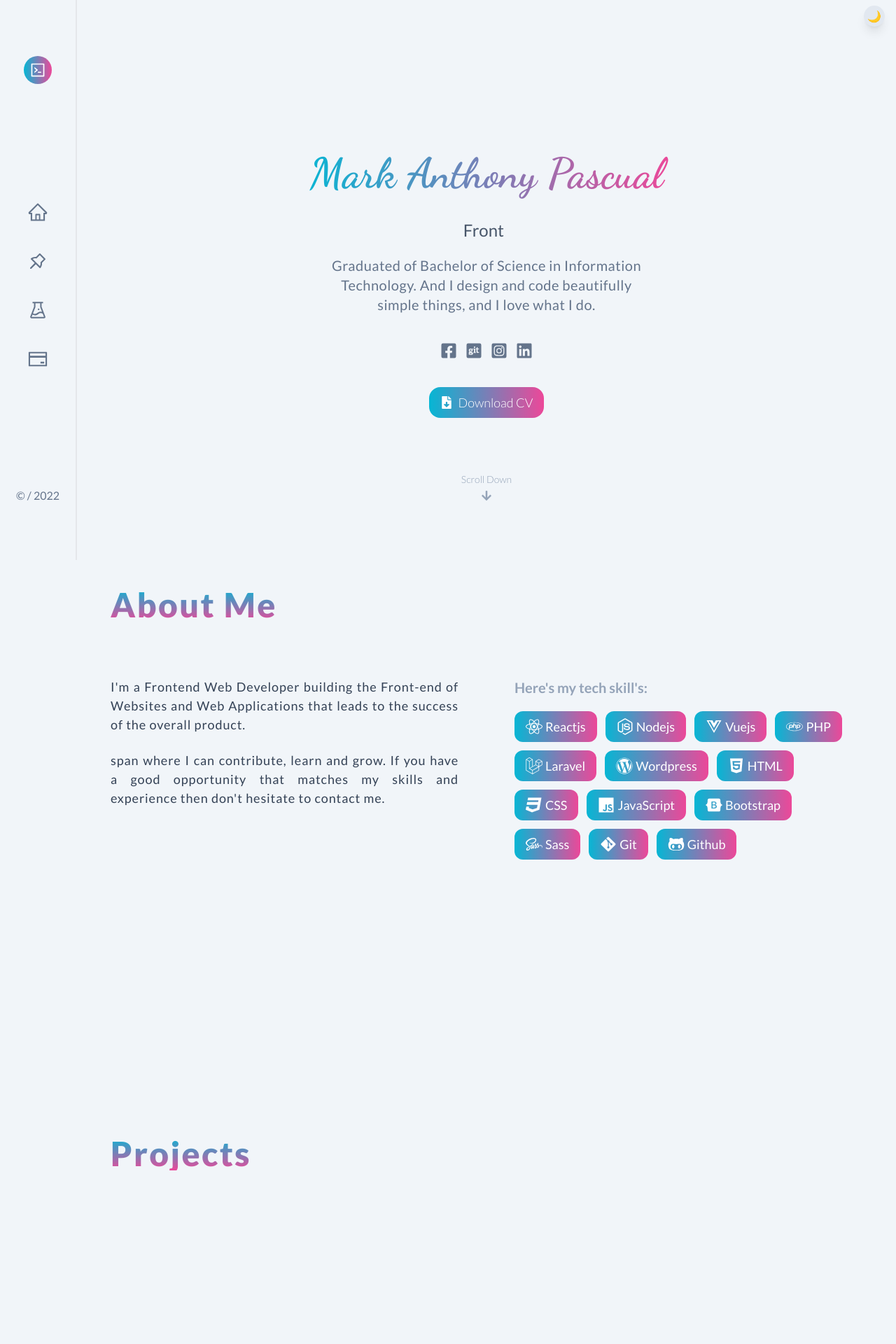
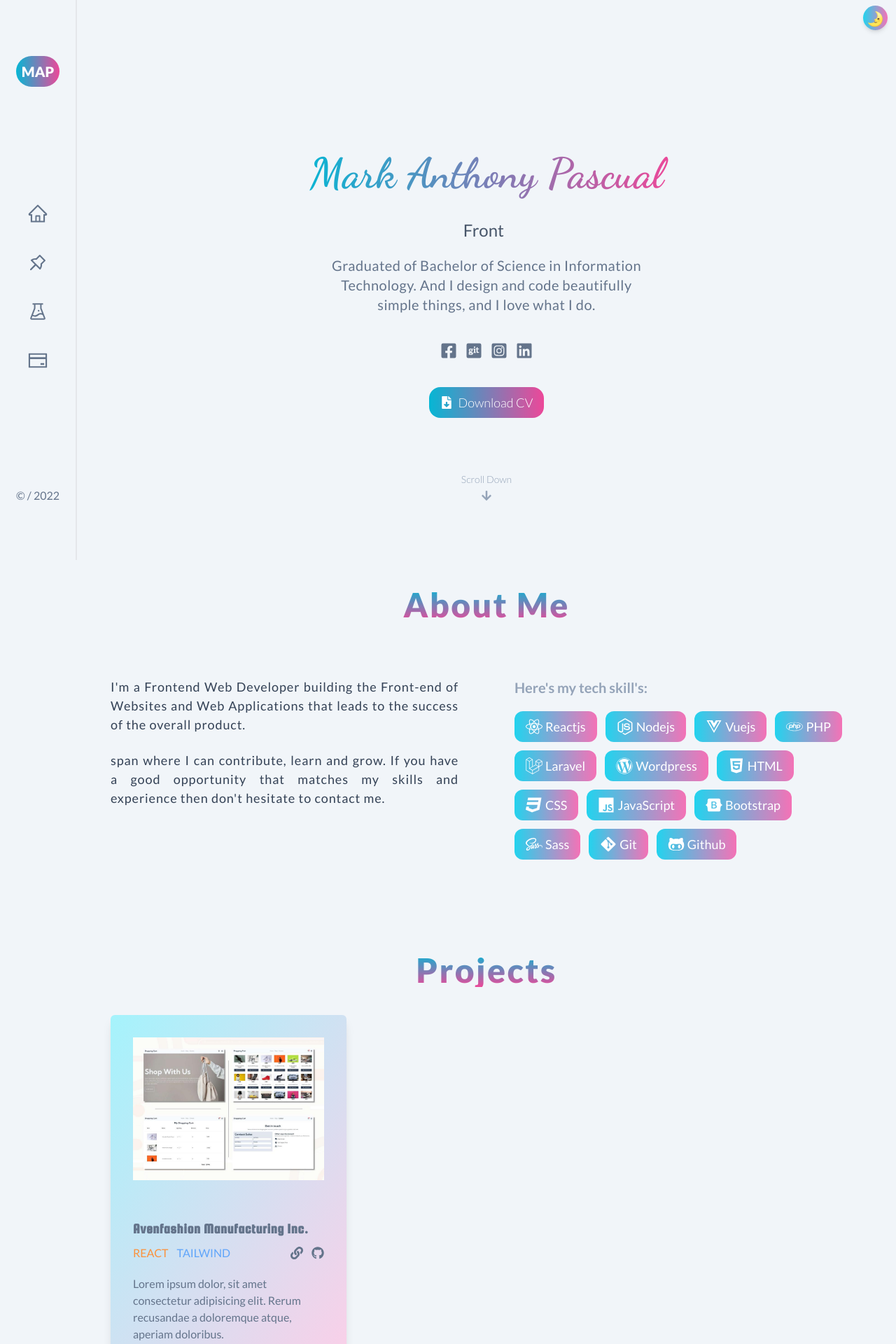
Before and after one commit to markan2ny/portfolio-v2, a React (Vite) app: page / in a window 1280 px wide. Shown: the top 1920 px of the page at 70% size. Built offline with nearby package versions, Linux system fonts and the light colour scheme.

Commit message:
Update Porject section

```diff
--- a/src/components/SectionTitle.jsx
+++ b/src/components/SectionTitle.jsx
@@ -2,7 +2,7 @@ import React from "react";
 
 export const SectionTitle = ({ title }) => {
   return (
-    <h2 className="text-3xl font-black md:text-5xl tracking-wider bg-gradient-to-b from-cyan-500 to-pink-500 text-transparent bg-clip-text md:mb-10 mb-5 md:text-left">
+    <h2 className="text-3xl text-center font-black md:text-5xl tracking-wider bg-gradient-to-b from-cyan-500 to-pink-500 text-transparent bg-clip-text md:mb-10 mb-5">
       {title}
     </h2>
   );
--- a/src/components/Sidebar/Desktop.jsx
+++ b/src/components/Sidebar/Desktop.jsx
@@ -7,9 +7,9 @@ export const Desktop = () => {
       <div className="flex flex-col py-20 items-center w-full justify-between h-full">
         <a
           href="#home"
-          className="font-extrabold uppercase text-2xl bg-gradient-to-r from-cyan-500 to-pink-500 text-white p-2 rounded-full"
+          className="font-extrabold uppercase text-xl bg-gradient-to-r from-cyan-500 to-pink-500 text-white p-2 rounded-full"
         >
-          <Ai.AiOutlineCode />
+          MAP
         </a>
         <nav className="flex w-full flex-col items-center">
           <ul className="flex flex-col items-center text-3xl gap-y-10 text-slate-500">
--- a/src/components/Sidebar/Mobile.jsx
+++ b/src/components/Sidebar/Mobile.jsx
@@ -8,7 +8,7 @@ export const Sidebar = ({ showSidebar }) => {
         !showSidebar ? "left-[-110px] duration-500" : "left-0"
       }`}
     >
-      <div className="flex justify-between flex-col items-center w-full h-[70vh] md:h-[100vh] my-auto rounded-tr-xl rounded-br-xl shadow-xl md:shadow-sm md:rounded-none md:bg-white md:py-10 bg-gradient-to-br from-cyan-500 opacity-[0.7] to-pink-500">
+      <div className="flex justify-between flex-col items-center w-full h-[70vh] md:h-[100vh] my-auto rounded-tr-xl rounded-br-xl md:shadow-sm md:rounded-none md:bg-white md:py-10 bg-gradient-to-br from-cyan-500 opacity-[0.4] to-pink-500">
         <div className="pt-5 animate-pulse">
           <a href="#home" className="font-bold text-2xl text-white md:text-3xl">
             M
--- a/src/components/Skill.jsx
+++ b/src/components/Skill.jsx
@@ -2,7 +2,7 @@ import React from "react";
 
 export const Skill = ({ icon, text }) => {
   return (
-    <div className="flex items-center gap-1 text-md md:text-lg text-white bg-gradient-to-r from-cyan-500 to-pink-500 px-3 py-2 md:px-4 md:py-2 rounded-xl hover:scale-110 transition-all">
+    <div className="flex items-center gap-1 text-md md:text-lg text-white bg-gradient-to-r from-cyan-400 to-pink-400 px-3 py-2 md:px-4 md:py-2 rounded-xl hover:scale-110 transition-all">
       {icon}
       {text}
     </div>
--- a/src/components/Switch.jsx
+++ b/src/components/Switch.jsx
@@ -8,9 +8,9 @@ export const Switch = () => {
   return (
     <div
       onClick={() => setToggleDark((toggle) => !toggle)}
-      className="fixed top-2 right-4 w-[30px] h-[30px] bg-slate-200 p-1 rounded-full grid place-content-center shadow-lg cursor-pointer "
+      className="fixed top-2 right-3 w-[35px] h-[35px] bg-gradient-to-r from-cyan-400 to-pink-400 text-xl p-1 rounded-full grid place-content-center shadow-md cursor-pointer "
     >
-      {toggleDark && toggleDark ? "🌞" : "🌙"}
+      {toggleDark && toggleDark ? "🌞" : "🌛"}
     </div>
   );
 };
--- a/src/sections/Home.jsx
+++ b/src/sections/Home.jsx
@@ -8,7 +8,7 @@ export const Home = () => {
   return (
     <Section id="home" screen={`h-screen`}>
       <div className="flex items-center justify-center flex-col h-[100%] relative">
-        <h1 className="leading-[1.2] px-3 md:leading-[1.5] font-dancingScript text-4xl md:text-6xl font-extrabold bg-gradient-to-r from-cyan-500 to-pink-500 bg-clip-text text-transparent">
+        <h1 className="leading-[1.2] px-3 md:leading-[1.5] font-dancingScript text-3xl md:text-6xl font-extrabold bg-gradient-to-r from-cyan-500 to-pink-500 bg-clip-text text-transparent">
           Mark Anthony Pascual
         </h1>
         <span className="text-slate-600 text-xl md:text-2xl my-5">
--- a/src/sections/Project.jsx
+++ b/src/sections/Project.jsx
@@ -1,12 +1,53 @@
 import React from "react";
 import { Section } from "../components/Section";
 import { SectionTitle } from "../components/SectionTitle";
+import project1 from "../asset/project1.jpg";
+import * as Fa from "react-icons/fa";
 
 export const Project = () => {
   return (
-    <Section id={`project`} screen={`h-screen`}>
-      <div className="text-center">
+    <Section id={`project`} screen={`md:h-screen`}>
+      <div>
         <SectionTitle title={`Projects`} />
+        {/* Grid */}
+        <div className="grid md:grid-cols-2 gap-4 xl:grid-cols-3 xl:gap-x-8">
+          {/* Card */}
+          <div className="rounded-md mb-5 shadow-lg overflow-hidden w-75% bg-gradient-to-br from-cyan-200 to-pink-200">
+            {/* Image wrapper */}
+            <div className="w-full p-1 md:p-8">
+              <div>
+                <img
+                  src={project1}
+                  alt=""
+                  className="hover:scale-105 transition"
+                />
+              </div>
+            </div>
+            <div className="px-3 md:px-8 py-6">
+              <h2 className="font-extrabold text-xl tracking-wide font-squada text-slate-500">
+                Avenfashion Manufacturing Inc.
+              </h2>
+              <div className="flex justify-between items-center my-2">
+                <div className="flex gap-x-3">
+                  <span className="text-orange-400">REACT</span>
+                  <span className="text-blue-400">TAILWIND</span>
+                </div>
+                <div className="flex items-center  gap-x-3 text-lg">
+                  <a href="#">
+                    <Fa.FaLink className="text-slate-500" />
+                  </a>
+                  <a href="#">
+                    <Fa.FaGithub className="text-slate-500" />
+                  </a>
+                </div>
+              </div>
+              <p className="py-3 text-md text-slate-500">
+                Lorem ipsum dolor, sit amet consectetur adipisicing elit. Rerum
+                recusandae a doloremque atque, aperiam doloribus.
+              </p>
+            </div>
+          </div>
+        </div>
       </div>
     </Section>
   );
--- a/tailwind.config.cjs
+++ b/tailwind.config.cjs
@@ -5,7 +5,7 @@ module.exports = {
     fontFamily: {
       lato: ["Lato", "sans-serif"],
       dancingScript: ["Dancing Script", "sans-serif"],
-      squda: ["Squada One", "cursive"],
+      squada: ["Squada One", "cursive"],
     },
     extend: {
       keyframes: {
```
